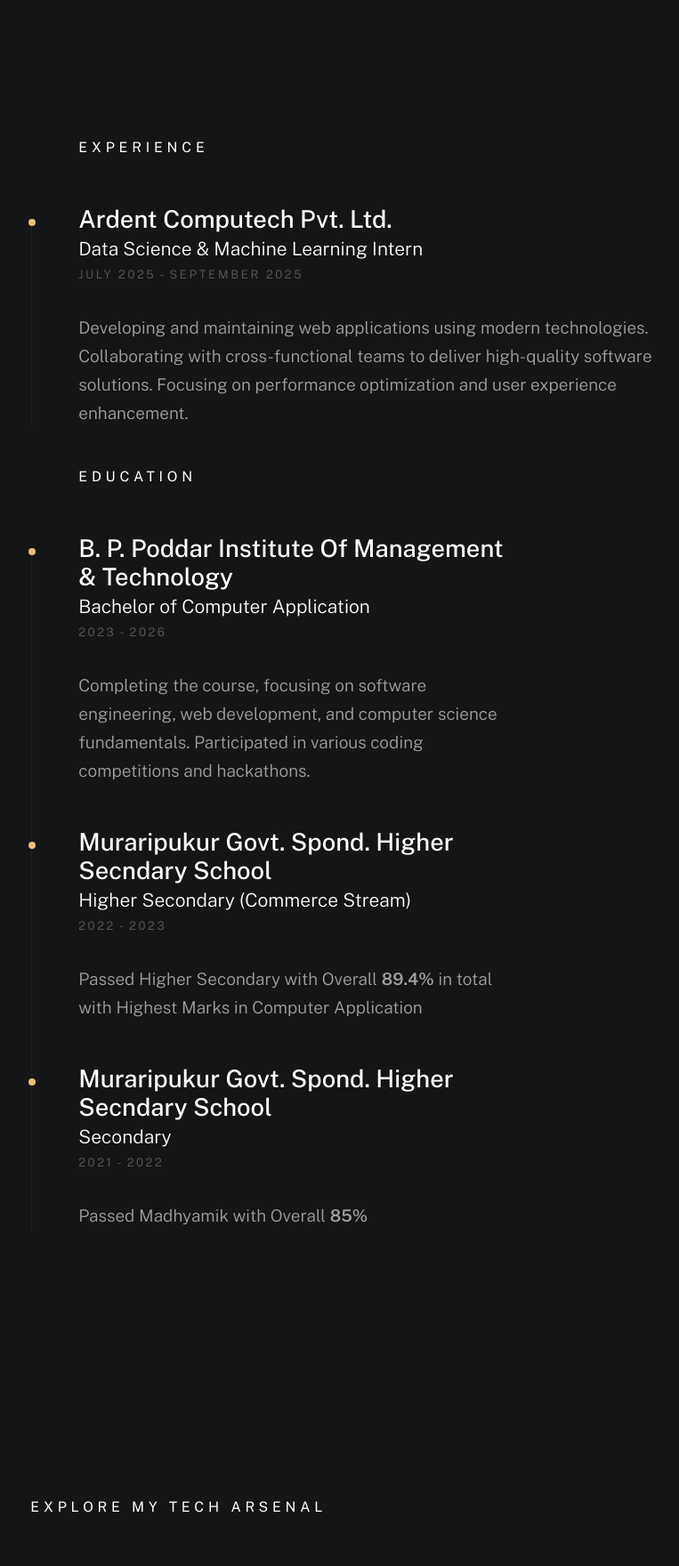
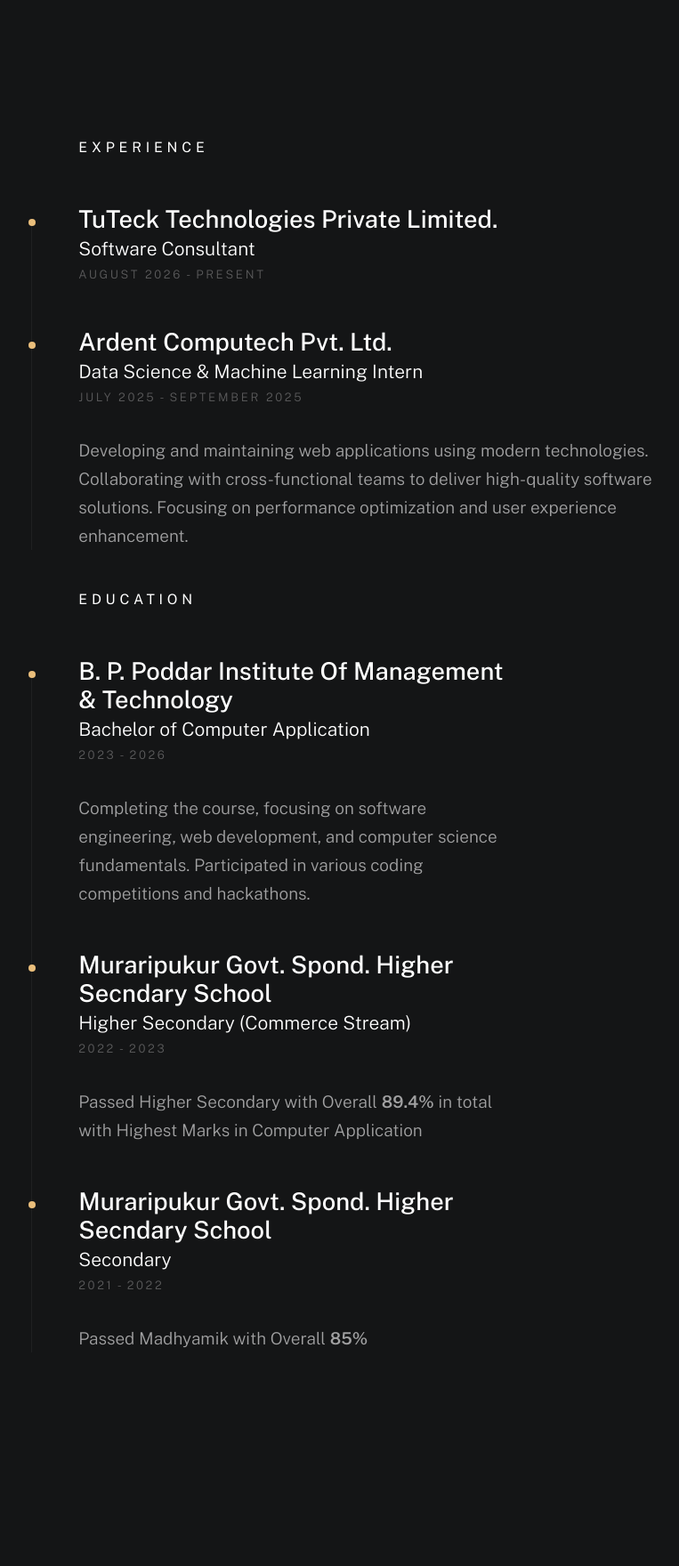
Before and after one commit to basak2005/portfolio_vercel, a Django app: template portfolio/templates/index1.html in a window 1280 px wide. Shown: the part 2093-3853 px from the top of the page at 89% size, without its empty margins (39-802 px from the left). Run offline with Django 5.2, Linux system fonts and the light colour scheme; the template is opened without the code that fills it, so the values that code supplies are empty; some web fonts are replaced.

Commit message:
added tuteck

```diff
--- a/portfolio/templates/index1.html
+++ b/portfolio/templates/index1.html
@@ -190,6 +190,15 @@
                             Experience
                         </h2>
                         <div class="timeline" data-animate-el>
+
+                            <div class="timeline__block">
+                                <div class="timeline__bullet"></div>
+                                <div class="timeline__header">
+                                    <h4 class="timeline__title">TuTeck Technologies Private Limited.</h4>
+                                    <h5 class="timeline__meta">Software Consultant</h5>
+                                    <p class="timeline__timeframe">August 2026 - Present</p>
+                                </div>
+                            </div>
 
                             <div class="timeline__block">
                                 <div class="timeline__bullet"></div>
```
